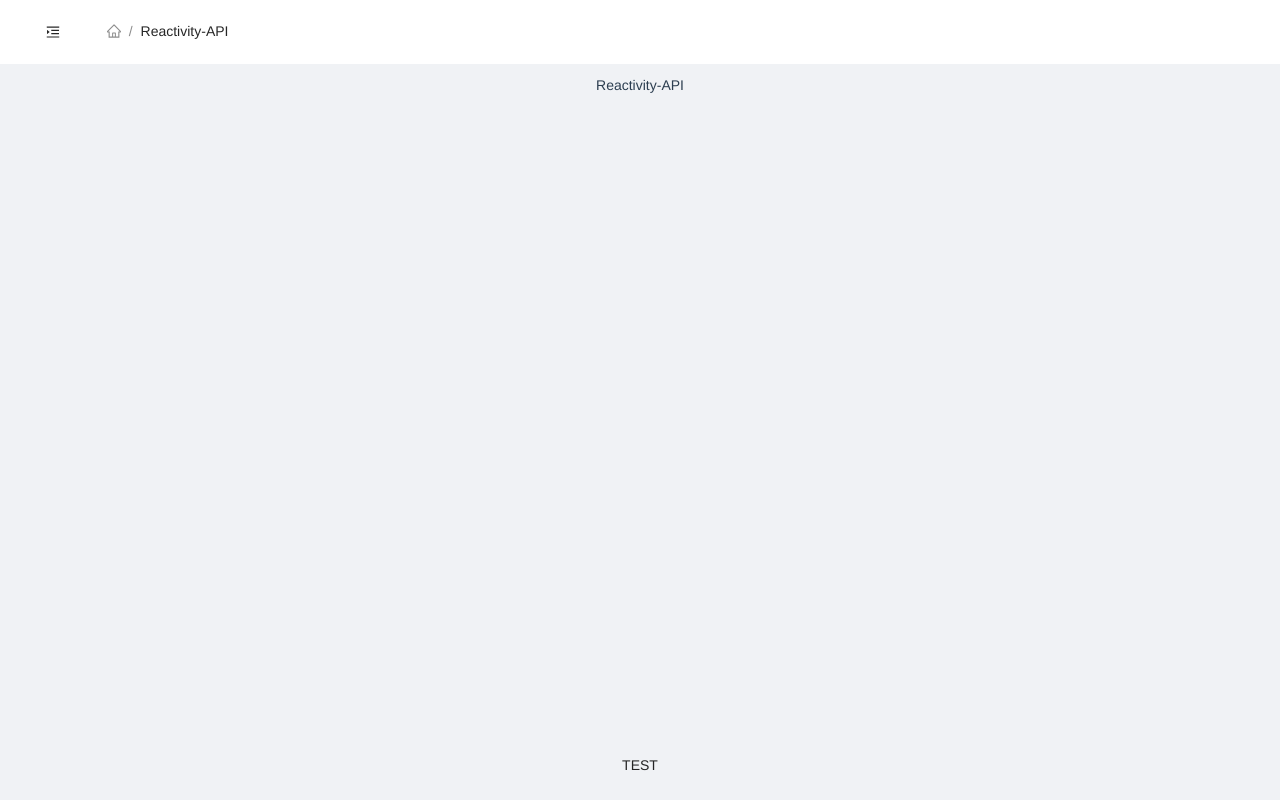
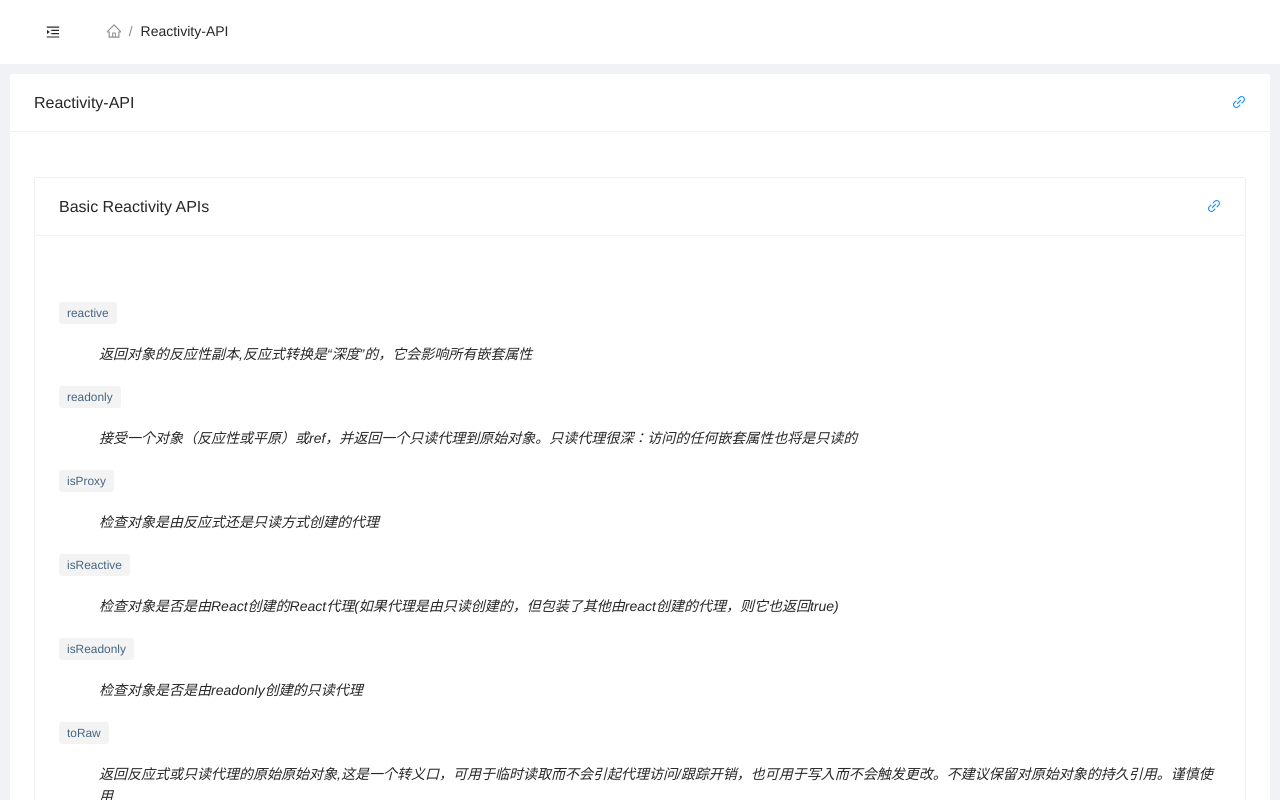
Before and after one commit to Eug620/vite, a Vue app: page /#/Reactivity-API in a window 1280 px wide. Built offline with nearby package versions, Linux system fonts and the light colour scheme; the HTML template or start-up script is replaced by a standard one.

Commit message:
basic api

```diff
--- a/src/views/components/eug-card/index.scss
+++ b/src/views/components/eug-card/index.scss
@@ -1,4 +1,5 @@
 .eug-card-box {
     // margin: 20px;
     text-align:left;
+    margin: 0  0 20px 0;
 }
--- a/src/views/pages/Composition-API/index.vue
+++ b/src/views/pages/Composition-API/index.vue
@@ -1,7 +1,7 @@
 <!--
  * @Author: yeyuhang
  * @Date: 2020-10-20 10:17:40
- * @LastEditTime: 2020-10-23 15:04:48
+ * @LastEditTime: 2020-10-26 16:32:34
  * @LastEditors: yeyuhang
  * @Descripttion: 头部注释
 -->
@@ -15,12 +15,10 @@
         <!-- description -->
       </template>
       <template #content>
-        <a-space direction="vertical">
-          <setup :id="itemList[0]" :setupProps="setupProps" @useChangeSetup="(val)=>useChangeSetup(state,val)"/>
-          <lifecycle-hooks :id="itemList[1]"/>
-          <provide-inject :id="itemList[2]"/>
-          <get-current-instance :id="itemList[3]"/>
-        </a-space>
+        <setup :id="itemList[0]" :setupProps="setupProps" @useChangeSetup="(val)=>useChangeSetup(state,val)"/>
+        <lifecycle-hooks :id="itemList[1]"/>
+        <provide-inject :id="itemList[2]"/>
+        <get-current-instance :id="itemList[3]"/>
       </template>
     </eug-card>
     <!-- 锚点 -->
--- /dev/null
+++ b/src/views/pages/Reactivity-API/Basic-Reactivity-APIs/index.js
@@ -0,0 +1,16 @@
+/*
+ * @Author: yeyuhang
+ * @Date: 2020-10-26 15:52:46
+ * @LastEditTime: 2020-10-26 16:22:45
+ * @LastEditors: yeyuhang
+ * @Descripttion: 头部注释
+ */
+import { reactive, toRefs } from "vue"
+export const useState = ({ item }) => {
+  const state = reactive({
+    name: item.title,
+    extra: item.link,
+    apiList: item.apiList
+  })
+  return toRefs(state)
+}
--- /dev/null
+++ b/src/views/pages/Reactivity-API/Basic-Reactivity-APIs/index.vue
@@ -0,0 +1,48 @@
+<!--
+ * @Author: yeyuhang
+ * @Date: 2020-10-26 15:23:40
+ * @LastEditTime: 2020-10-26 16:29:43
+ * @LastEditors: yeyuhang
+ * @Descripttion: 头部注释
+-->
+<template>
+  <eug-card showHeader :header="name" bordered hoverable showExtra :extra="extra">
+    <template #content>
+      <div v-for="item in apiList" :key="item.apiTitle" class="eug-api-box">
+        <span class="code">{{item.apiTitle}}</span><br>
+        <p class="eug-api-descripttion eug-api-box"><i>{{item.descripttion}}</i></p>
+      </div>
+    </template>
+  </eug-card>
+</template>
+
+<script>
+import { useState } from './index.js'
+export default {
+  props: {
+    item: Object
+  },
+  setup (_, ctx) {
+    return {
+      ...useState(_)
+    }
+  }
+}
+</script>
+
+<style>
+.code{
+    color: #476582;
+    padding: .25rem .5rem;
+    margin: 0;
+    font-size: .85em;
+    background-color: rgba(27,31,35,.05);
+    border-radius: 3px;
+}
+.eug-api-box{
+    margin: 20px 0;
+}
+.eug-api-descripttion{
+    padding-left: 40px;
+}
+</style>
--- /dev/null
+++ b/src/views/pages/Reactivity-API/Computed-and-watch/index.js
@@ -0,0 +1,16 @@
+/*
+ * @Author: yeyuhang
+ * @Date: 2020-10-26 15:52:46
+ * @LastEditTime: 2020-10-26 16:30:20
+ * @LastEditors: yeyuhang
+ * @Descripttion: 头部注释
+ */
+import { reactive, toRefs } from "vue"
+export const useState = ({ item }) => {
+  const state = reactive({
+    name: item.title,
+    extra: item.link,
+    apiList: item.apiList
+  })
+  return toRefs(state)
+}
--- /dev/null
+++ b/src/views/pages/Reactivity-API/Computed-and-watch/index.vue
@@ -0,0 +1,48 @@
+<!--
+ * @Author: yeyuhang
+ * @Date: 2020-10-26 15:23:40
+ * @LastEditTime: 2020-10-26 16:30:03
+ * @LastEditors: yeyuhang
+ * @Descripttion: 头部注释
+-->
+<template>
+  <eug-card showHeader :header="name" bordered hoverable showExtra :extra="extra">
+    <template #content>
+      <div v-for="item in apiList" :key="item.apiTitle" class="eug-api-box">
+        <span class="code">{{item.apiTitle}}</span><br>
+        <p class="eug-api-descripttion eug-api-box"><i>{{item.descripttion}}</i></p>
+      </div>
+    </template>
+  </eug-card>
+</template>
+
+<script>
+import { useState } from './index.js'
+export default {
+  props: {
+    item: Object
+  },
+  setup (_, ctx) {
+    return {
+      ...useState(_)
+    }
+  }
+}
+</script>
+
+<style>
+.code{
+    color: #476582;
+    padding: .25rem .5rem;
+    margin: 0;
+    font-size: .85em;
+    background-color: rgba(27,31,35,.05);
+    border-radius: 3px;
+}
+.eug-api-box{
+    margin: 20px 0;
+}
+.eug-api-descripttion{
+    padding-left: 40px;
+}
+</style>
--- /dev/null
+++ b/src/views/pages/Reactivity-API/Refs/index.js
@@ -0,0 +1,16 @@
+/*
+ * @Author: yeyuhang
+ * @Date: 2020-10-26 15:52:46
+ * @LastEditTime: 2020-10-26 16:30:29
+ * @LastEditors: yeyuhang
+ * @Descripttion: 头部注释
+ */
+import { reactive, toRefs } from "vue"
+export const useState = ({ item }) => {
+  const state = reactive({
+    name: item.title,
+    extra: item.link,
+    apiList: item.apiList
+  })
+  return toRefs(state)
+}
--- /dev/null
+++ b/src/views/pages/Reactivity-API/Refs/index.vue
@@ -0,0 +1,48 @@
+<!--
+ * @Author: yeyuhang
+ * @Date: 2020-10-26 15:23:40
+ * @LastEditTime: 2020-10-26 16:30:36
+ * @LastEditors: yeyuhang
+ * @Descripttion: 头部注释
+-->
+<template>
+  <eug-card showHeader :header="name" bordered hoverable showExtra :extra="extra">
+    <template #content>
+      <div v-for="item in apiList" :key="item.apiTitle" class="eug-api-box">
+        <span class="code">{{item.apiTitle}}</span><br>
+        <p class="eug-api-descripttion eug-api-box"><i>{{item.descripttion}}</i></p>
+      </div>
+    </template>
+  </eug-card>
+</template>
+
+<script>
+import { useState } from './index.js'
+export default {
+  props: {
+    item: Object
+  },
+  setup (_, ctx) {
+    return {
+      ...useState(_)
+    }
+  }
+}
+</script>
+
+<style>
+.code{
+    color: #476582;
+    padding: .25rem .5rem;
+    margin: 0;
+    font-size: .85em;
+    background-color: rgba(27,31,35,.05);
+    border-radius: 3px;
+}
+.eug-api-box{
+    margin: 20px 0;
+}
+.eug-api-descripttion{
+    padding-left: 40px;
+}
+</style>
--- /dev/null
+++ b/src/views/pages/Reactivity-API/index.js
@@ -0,0 +1,71 @@
+/*
+ * @Author: yeyuhang
+ * @Date: 2020-10-26 15:13:05
+ * @LastEditTime: 2020-10-26 16:37:33
+ * @LastEditors: yeyuhang
+ * @Descripttion: 头部注释
+ */
+import { reactive, toRefs } from "vue"
+
+export const useState = () => {
+  const state = reactive({
+    name: 'Reactivity-API',
+    extra: 'https://v3.vuejs.org/api/reactivity-api',
+    itemList: [
+      {
+        title: 'Basic Reactivity APIs',
+        isCompoents: 'Basic',
+        link: 'https://v3.vuejs.org/api/basic-reactivity.html',
+        apiList: [
+          {
+            apiTitle: 'reactive',
+            descripttion: '返回对象的反应性副本,反应式转换是“深度”的，它会影响所有嵌套属性'
+          },
+          {
+            apiTitle: 'readonly',
+            descripttion: '接受一个对象（反应性或平原）或ref，并返回一个只读代理到原始对象。只读代理很深：访问的任何嵌套属性也将是只读的'
+          },
+          {
+            apiTitle: 'isProxy',
+            descripttion: '检查对象是由反应式还是只读方式创建的代理'
+          },
+          {
+            apiTitle: 'isReactive',
+            descripttion: '检查对象是否是由React创建的React代理(如果代理是由只读创建的，但包装了其他由react创建的代理，则它也返回true)'
+          },
+          {
+            apiTitle: 'isReadonly',
+            descripttion: '检查对象是否是由readonly创建的只读代理'
+          },
+          {
+            apiTitle: 'toRaw',
+            descripttion: '返回反应式或只读代理的原始原始对象,这是一个转义口，可用于临时读取而不会引起代理访问/跟踪开销，也可用于写入而不会触发更改。不建议保留对原始对象的持久引用。谨慎使用'
+          },
+          {
+            apiTitle: 'markRaw',
+            descripttion: '标记一个对象，使其永远不会转换为代理。返回对象本身'
+          },
+          {
+            apiTitle: 'shallowReactive',
+            descripttion: '创建一个反应式代理，以跟踪其自身属性的反应性，但不执行嵌套对象的深度反应式转换（公开原始值'
+          },
+          {
+            apiTitle: 'shallowReadonly',
+            descripttion: '创建一个代理，使其自身的属性为只读，但不执行嵌套对象的深度只读转换（公开原始值）'
+          }
+        ]
+      },
+      {
+        title: 'Refs',
+        isCompoents: 'Refs',
+        link: 'https://v3.vuejs.org/api/refs-api.html'
+      },
+      {
+        title: 'Computed and watch',
+        isCompoents: 'Computed',
+        link: 'https://v3.vuejs.org/api/computed-watch-api.html'
+      }
+    ]
+  })
+  return toRefs(state)
+}
--- a/src/views/pages/Reactivity-API/index.vue
+++ b/src/views/pages/Reactivity-API/index.vue
@@ -1,10 +1,35 @@
+<!--
+ * @Author: yeyuhang
+ * @Date: 2020-10-23 10:28:54
+ * @LastEditTime: 2020-10-26 16:32:16
+ * @LastEditors: yeyuhang
+ * @Descripttion: 头部注释
+-->
 <template>
-  <div>Reactivity-API</div>
+  <eug-card showHeader showExtra :extra="extra" :header="name">
+    <template #content>
+      <!-- component -- 多用于动态组件 -->
+      <component v-for="item in itemList" :item="item" :key="item.title" :is="item.isCompoents" />
+    </template>
+  </eug-card>
 </template>
 
 <script>
+import Basic from "./Basic-Reactivity-APIs/index.vue"
+import Refs from "./Refs/index.vue"
+import Computed from "./Computed-and-watch/index.vue"
+import { useState } from "./index.js"
 export default {
-
+  components: {
+    Basic,
+    Refs,
+    Computed
+  },
+  setup () {
+    return {
+      ...useState()
+    }
+  }
 }
 </script>
 
```
